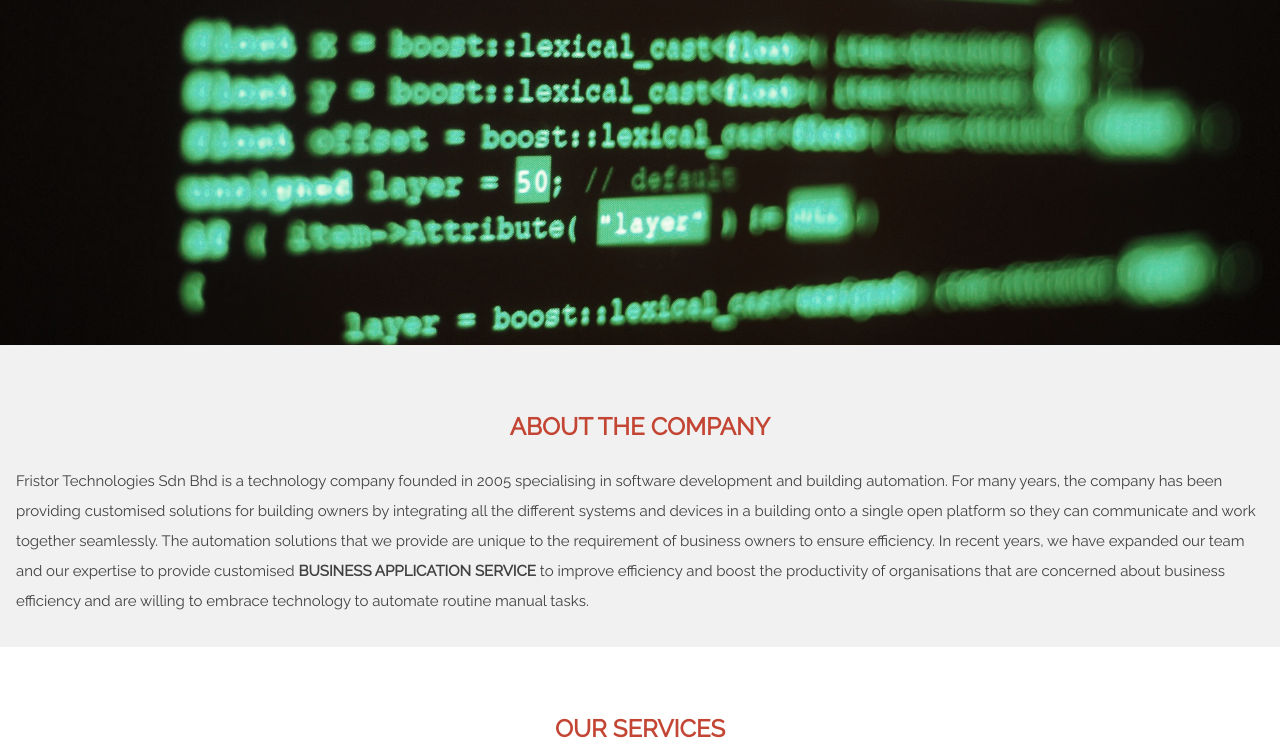
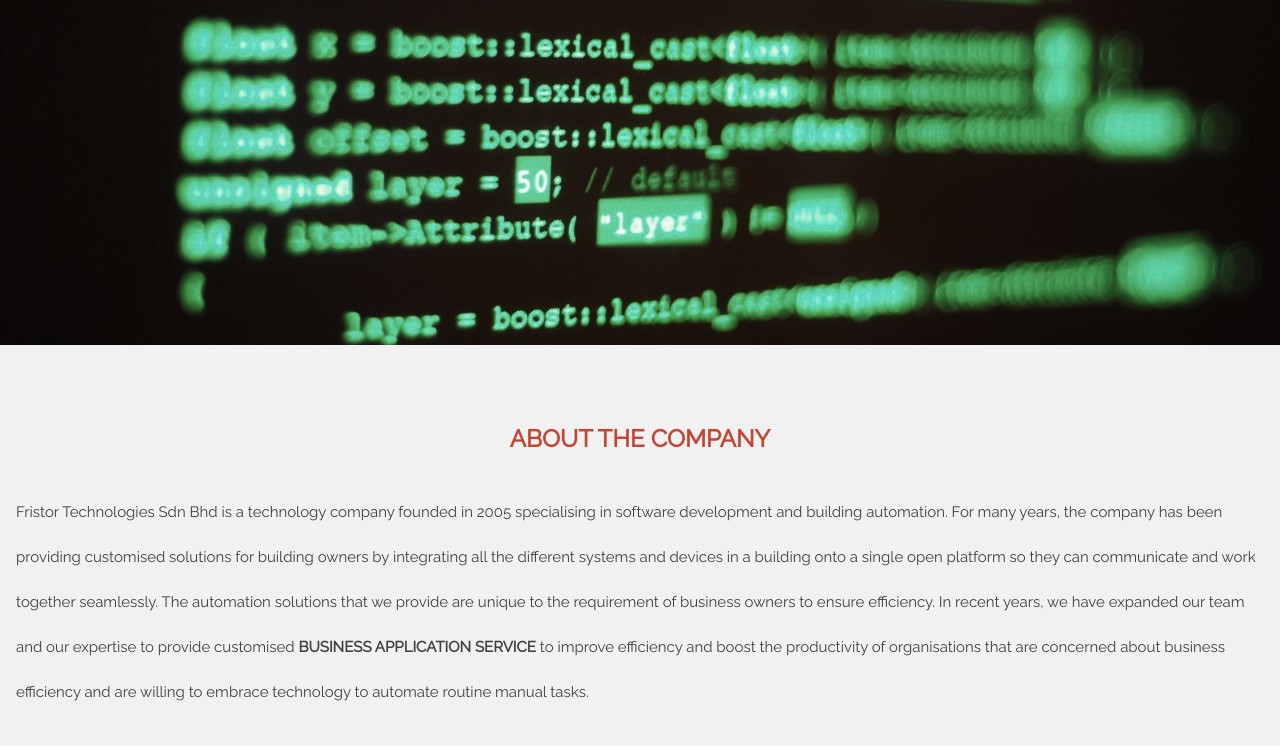
Before and after one commit to mmmazzer/fristor, a plain HTML site: page index.html in a window 1280 px wide. Shown: the part 113-861 px from the top of the page. Drawn offline with nearby package versions, Linux system fonts and the light colour scheme.

Commit message:
fristor.css

```diff
--- a/fristor.css
+++ b/fristor.css
@@ -3,7 +3,7 @@ body,h1,h2,h3,h4,h5,h6 {font-family: 'Raleway', sans-serif;
 
 body, html {
   height: 100%;
-  line-height: 2.0;
+  line-height: 3.0;
 }
 
 
```
